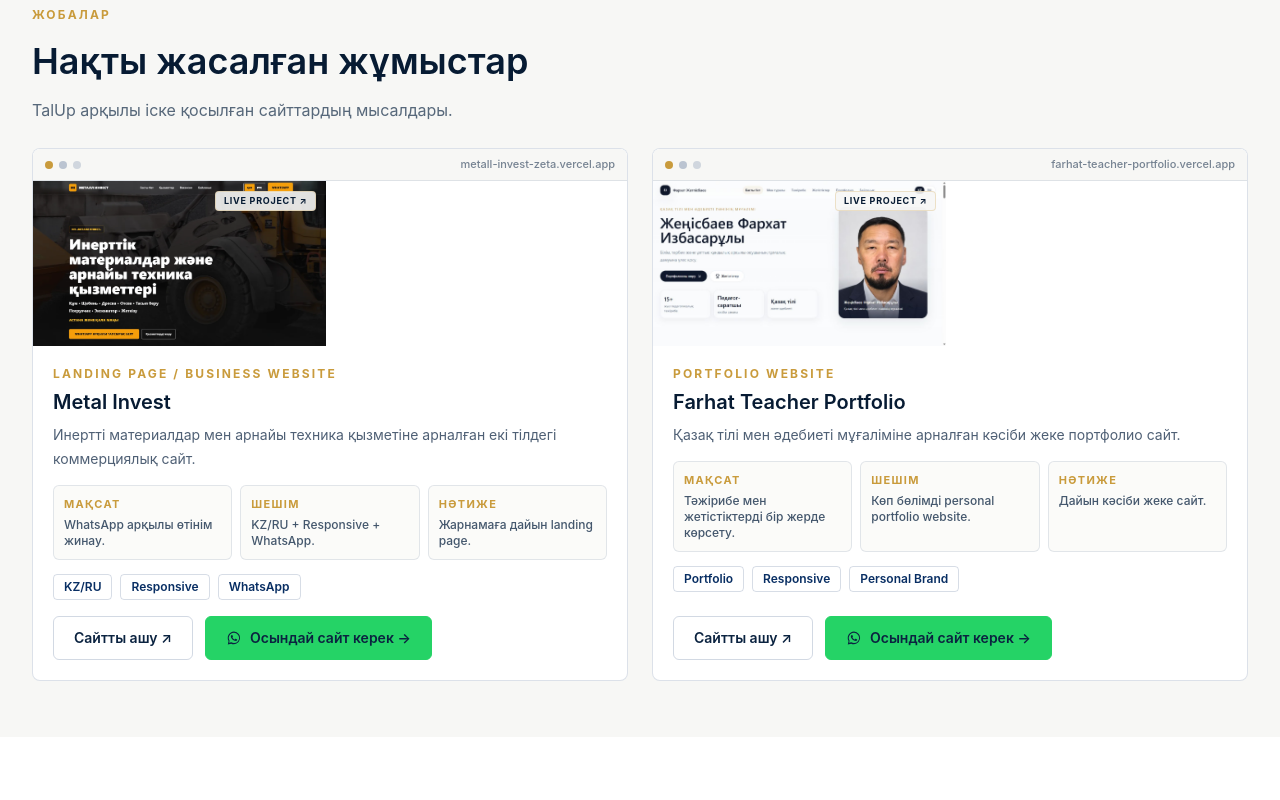
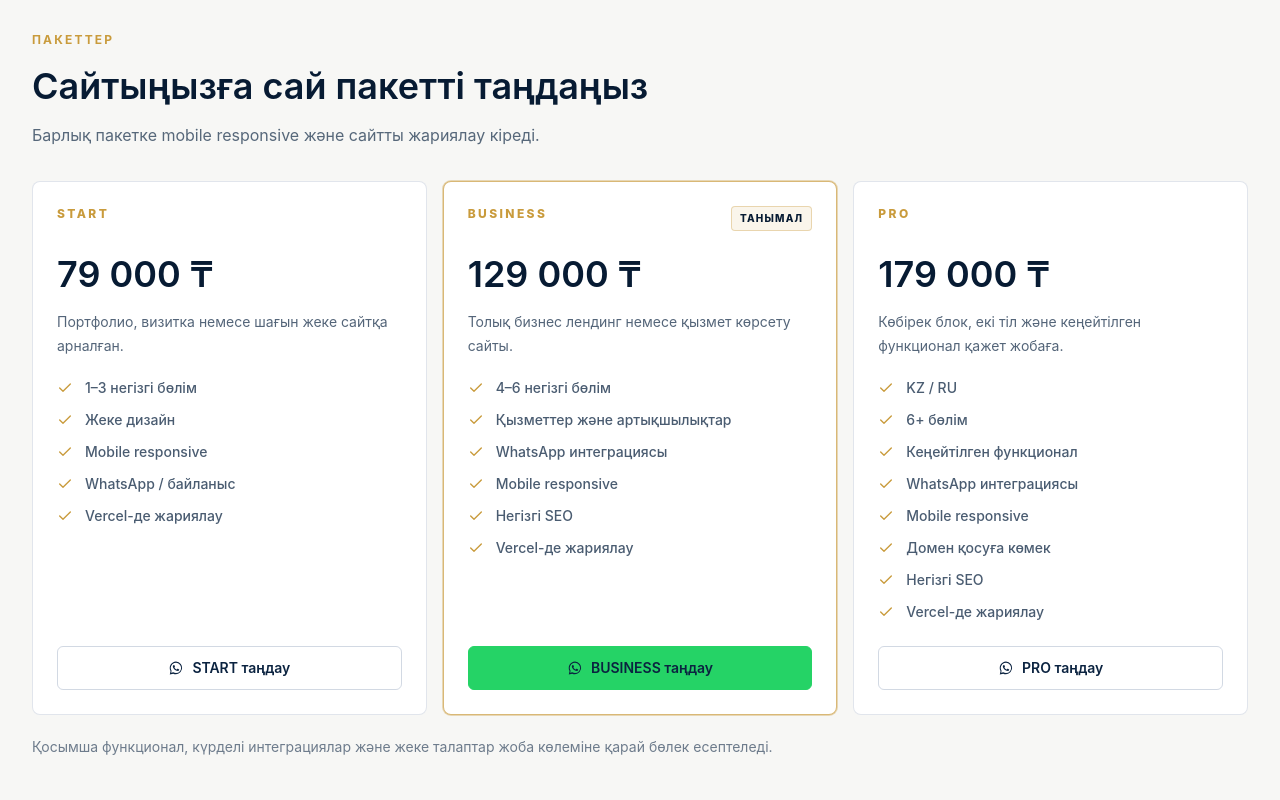
Before and after one commit to fq70bay/talup-site, a Next.js app: page / in a window 1280 px wide. Shown: the part 1520-2320 px from the top of the page. Built offline with nearby package versions, Linux system fonts and the light colour scheme.

Commit message:
Add TalUp pricing packages

```diff
--- a/components/HomePage.tsx
+++ b/components/HomePage.tsx
@@ -9,6 +9,7 @@ import { Footer } from "@/sections/Footer";
 import { Header } from "@/sections/Header";
 import { Hero } from "@/sections/Hero";
 import { PriceCTA } from "@/sections/PriceCTA";
+import { Pricing } from "@/sections/Pricing";
 import { Process } from "@/sections/Process";
 import { Projects } from "@/sections/Projects";
 import { Services } from "@/sections/Services";
@@ -46,6 +47,7 @@ export function HomePage() {
       <main>
         <Hero t={t} />
         <Services t={t} />
+        <Pricing t={t} />
         <Projects locale={locale} t={t} />
         <WhyTalup t={t} />
         <Process t={t} />
--- a/lib/types.ts
+++ b/lib/types.ts
@@ -22,6 +22,21 @@ export type Translation = {
     subtitle: string;
     orderCta: string;
     items: Array<{ title: string; description: string; features: string[] }>;
+  };
+  pricing: {
+    label: string;
+    heading: string;
+    subtitle: string;
+    note: string;
+    plans: Array<{
+      name: string;
+      badge?: string;
+      price: string;
+      description: string;
+      includes: string[];
+      cta: string;
+      message: string;
+    }>;
   };
   projects: {
     label: string;
--- a/locales/kz.ts
+++ b/locales/kz.ts
@@ -42,6 +42,62 @@ export const kz: Translation = {
         title: "Портфолио",
         description: "Маманға немесе командаға арналған кәсіби жеке сайт.",
         features: ["Жобалар", "Тәжірибе", "Байланыс"],
+      },
+    ],
+  },
+  pricing: {
+    label: "ПАКЕТТЕР",
+    heading: "Сайтыңызға сай пакетті таңдаңыз",
+    subtitle: "Барлық пакетке mobile responsive және сайтты жариялау кіреді.",
+    note:
+      "Қосымша функционал, күрделі интеграциялар және жеке талаптар жоба көлеміне қарай бөлек есептеледі.",
+    plans: [
+      {
+        name: "START",
+        price: "79 000 ₸",
+        description: "Портфолио, визитка немесе шағын жеке сайтқа арналған.",
+        includes: [
+          "1–3 негізгі бөлім",
+          "Жеке дизайн",
+          "Mobile responsive",
+          "WhatsApp / байланыс",
+          "Vercel-де жариялау",
+        ],
+        cta: "START таңдау",
+        message: "Сәлеметсіз бе! TalUp START пакеті бойынша сайт жасатқым келеді.",
+      },
+      {
+        name: "BUSINESS",
+        badge: "ТАНЫМАЛ",
+        price: "129 000 ₸",
+        description: "Толық бизнес лендинг немесе қызмет көрсету сайты.",
+        includes: [
+          "4–6 негізгі бөлім",
+          "Қызметтер және артықшылықтар",
+          "WhatsApp интеграциясы",
+          "Mobile responsive",
+          "Негізгі SEO",
+          "Vercel-де жариялау",
+        ],
+        cta: "BUSINESS таңдау",
+        message: "Сәлеметсіз бе! TalUp BUSINESS пакеті бойынша сайт жасатқым келеді.",
+      },
+      {
+        name: "PRO",
+        price: "179 000 ₸",
+        description: "Көбірек блок, екі тіл және кеңейтілген функционал қажет жобаға.",
+        includes: [
+          "KZ / RU",
+          "6+ бөлім",
+          "Кеңейтілген функционал",
+          "WhatsApp интеграциясы",
+          "Mobile responsive",
+          "Домен қосуға көмек",
+          "Негізгі SEO",
+          "Vercel-де жариялау",
+        ],
+        cta: "PRO таңдау",
+        message: "Сәлеметсіз бе! TalUp PRO пакеті бойынша сайт жасатқым келеді.",
       },
     ],
   },
--- a/locales/ru.ts
+++ b/locales/ru.ts
@@ -42,6 +42,62 @@ export const ru: Translation = {
         title: "Портфолио",
         description: "Профессиональный личный сайт для специалиста или команды.",
         features: ["Проекты", "Опыт", "Контакты"],
+      },
+    ],
+  },
+  pricing: {
+    label: "ПАКЕТЫ",
+    heading: "Выберите пакет под ваш сайт",
+    subtitle: "В каждый пакет входит mobile responsive и публикация сайта.",
+    note:
+      "Дополнительный функционал, сложные интеграции и индивидуальные требования рассчитываются отдельно по объему проекта.",
+    plans: [
+      {
+        name: "START",
+        price: "79 000 ₸",
+        description: "Для портфолио, визитки или небольшого личного сайта.",
+        includes: [
+          "1–3 основных блока",
+          "Индивидуальный дизайн",
+          "Mobile responsive",
+          "WhatsApp / контакты",
+          "Публикация на Vercel",
+        ],
+        cta: "Выбрать START",
+        message: "Здравствуйте! Хочу заказать сайт по пакету TalUp START.",
+      },
+      {
+        name: "BUSINESS",
+        badge: "ПОПУЛЯРНЫЙ",
+        price: "129 000 ₸",
+        description: "Полный бизнес лендинг или сайт для услуг.",
+        includes: [
+          "4–6 основных блоков",
+          "Услуги и преимущества",
+          "Интеграция WhatsApp",
+          "Mobile responsive",
+          "Базовое SEO",
+          "Публикация на Vercel",
+        ],
+        cta: "Выбрать BUSINESS",
+        message: "Здравствуйте! Хочу заказать сайт по пакету TalUp BUSINESS.",
+      },
+      {
+        name: "PRO",
+        price: "179 000 ₸",
+        description: "Для проекта с большим числом блоков, двумя языками и расширенным функционалом.",
+        includes: [
+          "KZ / RU",
+          "6+ блоков",
+          "Расширенный функционал",
+          "Интеграция WhatsApp",
+          "Mobile responsive",
+          "Помощь с подключением домена",
+          "Базовое SEO",
+          "Публикация на Vercel",
+        ],
+        cta: "Выбрать PRO",
+        message: "Здравствуйте! Хочу заказать сайт по пакету TalUp PRO.",
       },
     ],
   },
--- /dev/null
+++ b/sections/Pricing.tsx
@@ -0,0 +1,99 @@
+"use client";
+
+import { Check } from "lucide-react";
+import { motion, useReducedMotion } from "framer-motion";
+import { WhatsAppIcon } from "@/components/WhatsAppIcon";
+import { Button } from "@/components/ui/Button";
+import { SectionLabel } from "@/components/ui/SectionLabel";
+import { SectionTitle } from "@/components/ui/SectionTitle";
+import { getWhatsAppLink } from "@/config/siteConfig";
+import type { Translation } from "@/lib/types";
+
+export function Pricing({ t }: { t: Translation }) {
+  const reduceMotion = useReducedMotion();
+
+  return (
+    <section className="border-t border-[rgba(8,46,99,0.08)] bg-[#F7F7F5] py-14 sm:py-20" id="pricing">
+      <div className="mx-auto max-w-7xl px-5 sm:px-8">
+        <div className="max-w-3xl">
+          <SectionLabel>{t.pricing.label}</SectionLabel>
+          <SectionTitle>{t.pricing.heading}</SectionTitle>
+          <p className="mt-3 max-w-2xl text-base leading-7 text-[#0B2340]/68">
+            {t.pricing.subtitle}
+          </p>
+        </div>
+
+        <div className="mt-8 grid gap-4 lg:grid-cols-3">
+          {t.pricing.plans.map((plan, index) => {
+            const highlighted = plan.name === "BUSINESS";
+            const whatsappUrl = getWhatsAppLink(plan.message);
+
+            return (
+              <motion.article
+                className={`flex h-full flex-col rounded-lg border bg-white p-5 transition duration-200 hover:-translate-y-[3px] sm:p-6 ${
+                  highlighted
+                    ? "border-[#C99B3C]/70 ring-1 ring-[#C99B3C]/35"
+                    : "border-[rgba(8,46,99,0.12)]"
+                }`}
+                initial={reduceMotion ? false : { opacity: 0, y: 18 }}
+                key={plan.name}
+                transition={{ delay: index * 0.08, duration: 0.45 }}
+                viewport={{ once: true, margin: "-80px" }}
+                whileInView={reduceMotion ? undefined : { opacity: 1, y: 0 }}
+              >
+                <div className="flex min-h-7 items-start justify-between gap-3">
+                  <p className="text-xs font-extrabold uppercase tracking-[0.2em] text-[#C99B3C]">
+                    {plan.name}
+                  </p>
+                  {plan.badge ? (
+                    <span className="rounded border border-[#C99B3C]/35 bg-[#C99B3C]/10 px-2 py-1 text-[10px] font-extrabold uppercase tracking-[0.12em] text-[#071B33]">
+                      {plan.badge}
+                    </span>
+                  ) : null}
+                </div>
+
+                <p className="mt-5 text-4xl font-semibold tracking-normal text-[#071B33]">
+                  {plan.price}
+                </p>
+                <p className="mt-4 min-h-12 text-sm leading-6 text-[#0B2340]/70">
+                  {plan.description}
+                </p>
+
+                <ul className="mt-5 flex-1 space-y-3 text-sm font-medium text-[#0B2340]/74">
+                  {plan.includes.map((item) => (
+                    <li className="flex gap-3" key={item}>
+                      <Check
+                        aria-hidden="true"
+                        className="mt-0.5 shrink-0 text-[#C99B3C]"
+                        size={16}
+                        strokeWidth={2}
+                      />
+                      <span>{item}</span>
+                    </li>
+                  ))}
+                </ul>
+
+                <Button
+                  className={`mt-6 w-full gap-2 px-4 ${
+                    highlighted ? "" : "border-[#C99B3C]/45 text-[#071B33] hover:bg-[#C99B3C] hover:text-white"
+                  }`}
+                  href={whatsappUrl}
+                  rel="noopener noreferrer"
+                  target="_blank"
+                  variant={highlighted ? "whatsapp" : "secondary"}
+                >
+                  <WhatsAppIcon className="h-4 w-4" />
+                  {plan.cta}
+                </Button>
+              </motion.article>
+            );
+          })}
+        </div>
+
+        <p className="mt-5 max-w-3xl text-sm leading-6 text-[#0B2340]/58">
+          {t.pricing.note}
+        </p>
+      </div>
+    </section>
+  );
+}
```
